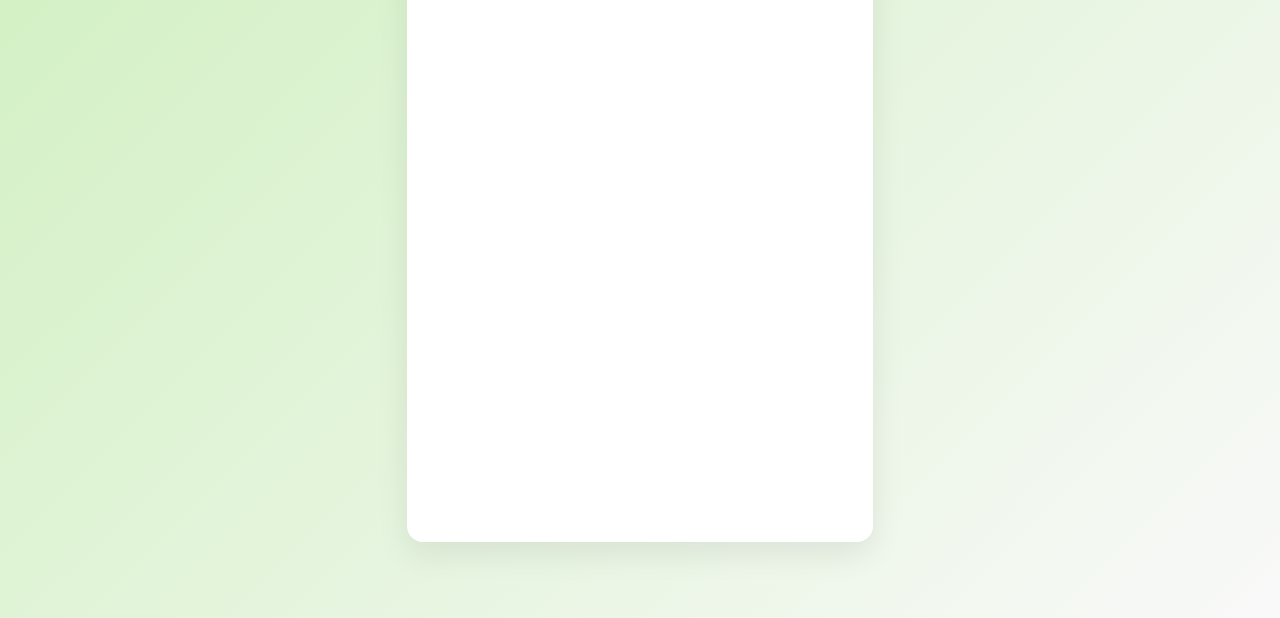
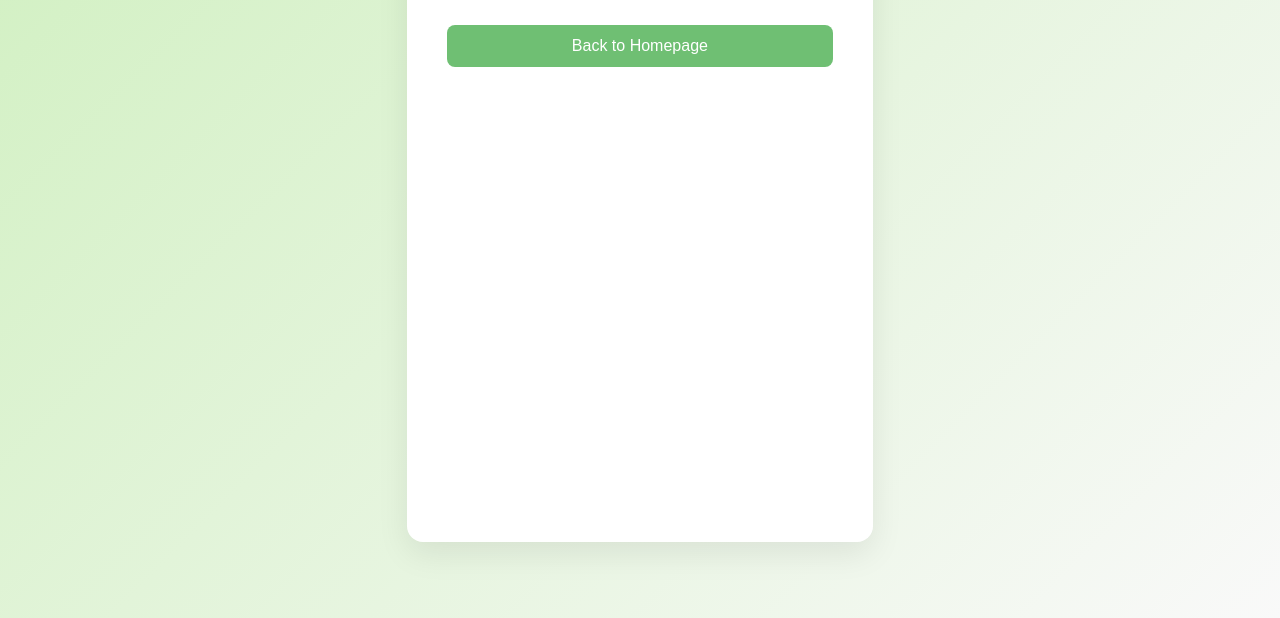
Before and after one commit to halleyd2804/CodeBrew_25, a website: page result-tab.html in a window 1280 px wide. Shown: the part 182-800 px from the top of the page. Drawn offline with Linux system fonts and the light colour scheme.

Commit message:
added homepage button

```diff
--- a/result-tab.css
+++ b/result-tab.css
@@ -127,3 +127,20 @@
       padding: 20px;
     }
   }
+
+  .button {
+    background-color: #6fbf73;
+    color: white;
+    padding: 12px 24px;
+    border: none;
+    border-radius: 8px;
+    font-size: 16px;
+    cursor: pointer;
+    transition: background-color 0.3s ease, transform 0.3s ease;
+    margin-bottom: 40px;
+  }
+
+  .button:hover {
+    background-color: #57a05f;
+    transform: scale(1.05);
+  }
--- a/result-tab.html
+++ b/result-tab.html
@@ -10,7 +10,7 @@
 <body>
   <div class="container">
     <h1 class="fade-in">Crop Suggestions</h1>
-
+    <button class="button" onclick="window.location.href='https://halleyd2804.github.io/CodeBrew_25/'">Back to Homepage</button>
     <div class="crop-grid" id="crop-grid">
     </div>
   </div>
```
